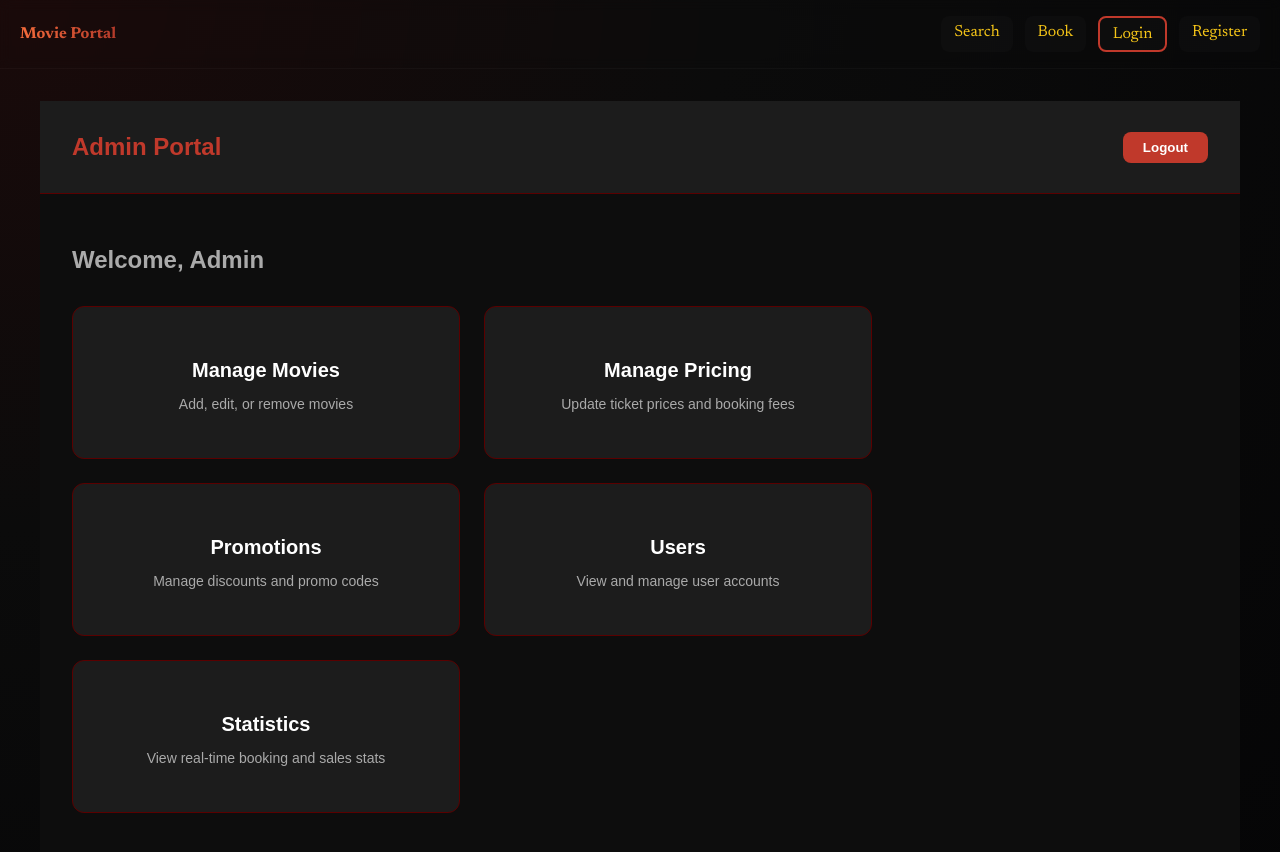
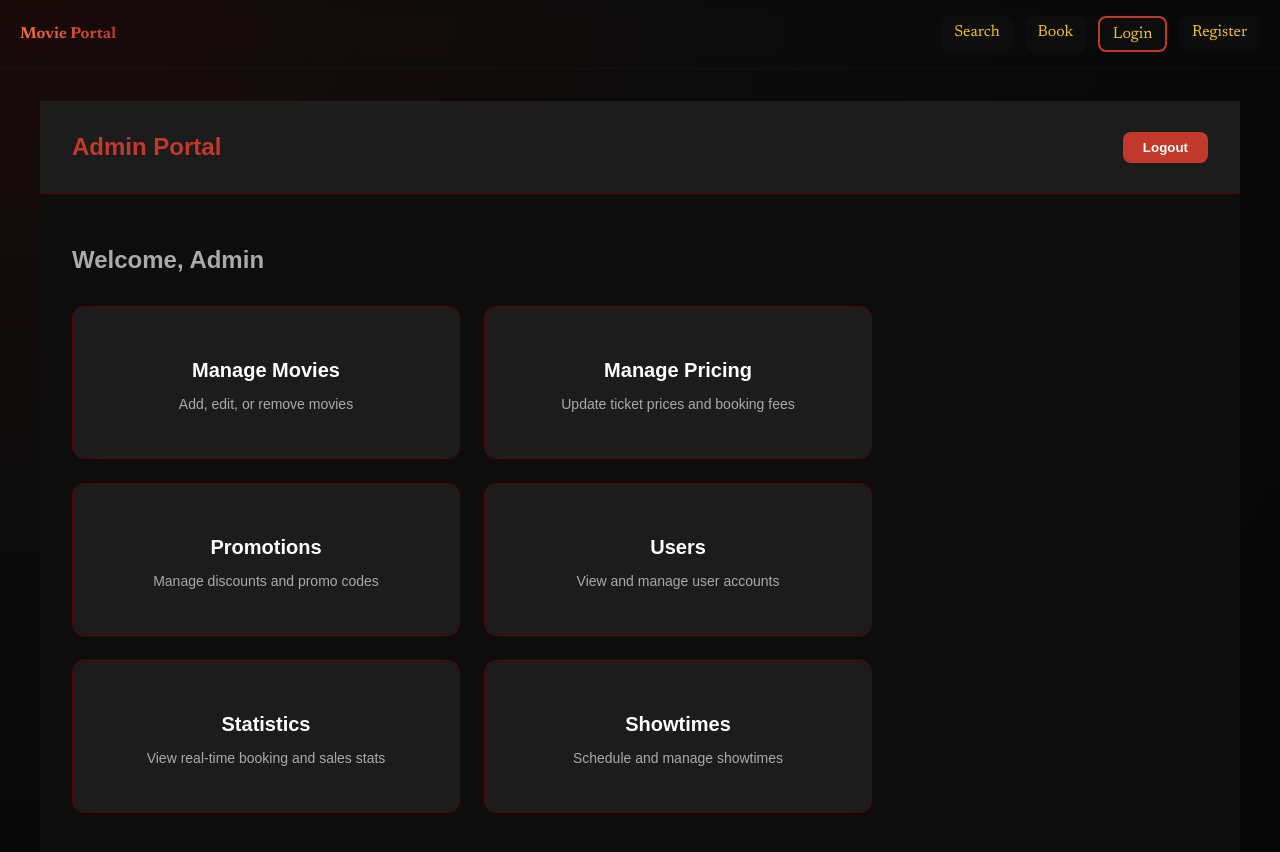
Before and after one commit to walkerangland/CSCI4050-Cinema-System-Project, a Next.js app: page /admin in a window 1280 px wide. Shown: the top 852 px of the page. Built offline with nearby package versions, Linux system fonts and the light colour scheme; no server answers.

Commit message:
fixed the showtimes

```diff
--- a/app/admin/page.js
+++ b/app/admin/page.js
@@ -68,6 +68,14 @@ export default function AdminPage() {
             </div>
           </Link>
 
+          <Link href="/admin/showtimes" style={{ textDecoration: 'none' }}>
+            <div style={{ backgroundColor: '#1c1c1c', border: '1px solid #5a0000', borderRadius: '12px', padding: '2rem', textAlign: 'center', cursor: 'pointer' }}>
+              <div style={{ fontSize: '2.5rem', marginBottom: '1rem' }}></div>
+              <h3 style={{ color: '#ffffff', fontSize: '1.25rem', marginBottom: '0.5rem' }}>Showtimes</h3>
+              <p style={{ color: '#aaaaaa', fontSize: '0.875rem' }}>Schedule and manage showtimes</p>
+            </div>
+          </Link>
+
         </div>
       </div>
     </div>
```
